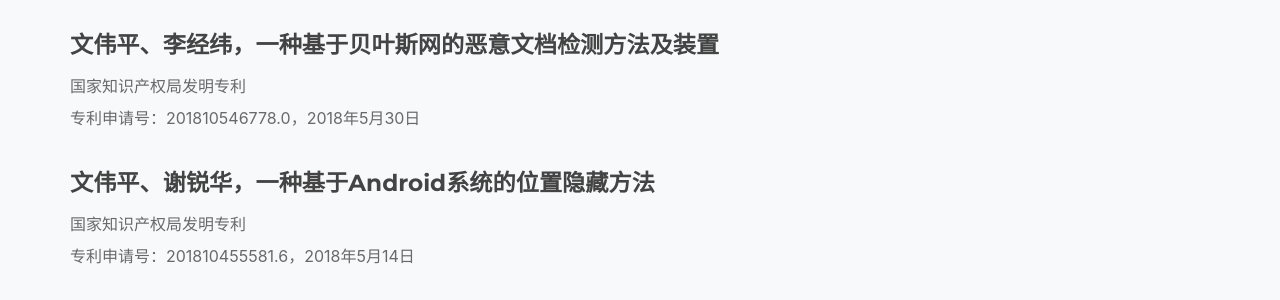
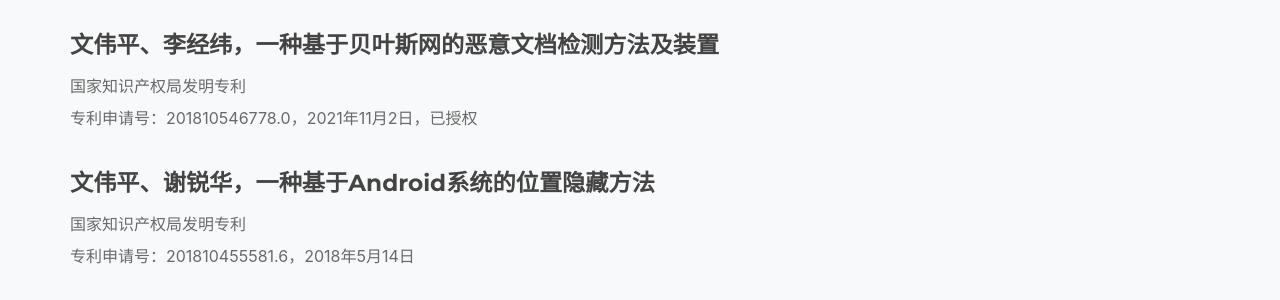
Before and after one commit to xxycfhb/xxycfhb.github.io, a Jekyll site: the page built from pages/patent.html, in a window 1280 px wide and 900 px high, scrolled down 2807 px. Shown: the part 152-452 px from the top of the window. Built offline with Jekyll 4.4.1, drawn with Linux system fonts in a browser that asks for light colours; some web fonts are replaced.

Commit message:
Update sitetext.yml

```diff
--- a/_data/sitetext.yml
+++ b/_data/sitetext.yml
@@ -474,7 +474,7 @@ tutor:
     title: "课题导师"
     text: "侠之小者，除暴安良；侠之大者，为国为民"
     name: "文伟平"
-    content: "中国科学院软件研究所信息安全方向博士，北京大学教授，博士生导师，主要研究领域为：系统与网络安全、大数据与云安全及智能计算安全研究等。作为课题负责人完成了多项国家级或部级信息安全类科研项目，包括国家242信息安全计划3项、中国信息安全测评中心合作项目2项、国家保密局国家保密科研项目2项、公安部信息网络安全重点实验室预研项目1项、军队合作项目3项。参与科技部重点研发计划2项，国家自然科学基金2项，军口863课题1项，973项目1项。作为课题负责人完成的横向课题有华为技术有限公司10项、微软2项和Safe Net公司资助课题1项。在国内一级/核心学术期刊和国际期刊上发表了70多篇学术论文，其中SCI/EI收录30多篇，编写专著1本，译著1本，教材2本，在信息安全领域申请专利近40项，其中已授权专利19项。第29届奥运会网络安全指挥部北京大学技术保障团队负责人，第45届世界技能大赛中国赛区网络安全技术专家。目前为全国网络信息安全工程师高级职业教育项目组核心成员，北京大学软件安全研究小组主要负责人，通信网络安全专委会委员，信息网络安全期刊编委，网信军民融合期刊编委，北京计算机学会网络安全与法务专委会主任，公安部第一研究所和中国航天科工集团软件测评中心专家组专家，益阳市新型智慧城市建设专家咨询委员会成员。  "
+    content: "中国科学院软件研究所信息安全方向博士，北京大学教授，博士生导师，主要研究领域为：系统与网络安全、大数据与云安全及智能计算安全研究等。作为课题负责人完成了多项国家级或部级信息安全类科研项目，包括国家242信息安全计划3项、中国信息安全测评中心合作项目2项、国家保密局国家保密科研项目2项、公安部信息网络安全重点实验室预研项目1项、军队合作项目3项。参与科技部重点研发计划2项，国家自然科学基金2项，军口863课题1项，973项目1项。作为课题负责人完成的横向课题有华为技术有限公司10项、微软2项和Safe Net公司资助课题1项。在国内一级/核心学术期刊和国际期刊上发表了70多篇学术论文，其中SCI/EI收录30多篇，编写专著1本，译著1本，教材2本，在信息安全领域申请专利近40项，其中已授权专利20余项。第29届奥运会网络安全指挥部北京大学技术保障团队负责人，第45届世界技能大赛中国赛区网络安全技术专家。目前为全国网络信息安全工程师高级职业教育项目组核心成员，北京大学软件安全研究小组主要负责人，通信网络安全专委会委员，信息网络安全期刊编委，网信军民融合期刊编委，北京计算机学会网络安全与法务专委会主任，公安部第一研究所和中国航天科工集团软件测评中心专家组专家，益阳市新型智慧城市建设专家咨询委员会成员。  "
     image: ../assets/img/teachers/wwp_mini.png
     alt: tutor image
 
@@ -1294,7 +1294,7 @@ patent:
         number: "专利申请号：201810562255.5，2018年6月4日"
       - title: "文伟平、李经纬，一种基于贝叶斯网的恶意文档检测方法及装置"
         source: "国家知识产权局发明专利"
-        number: "专利申请号：201810546778.0，2018年5月30日"
+        number: "专利申请号：201810546778.0，2021年11月2日，已授权"
       - title: "文伟平、谢锐华，一种基于Android系统的位置隐藏方法"
         source: "国家知识产权局发明专利"
         number: "专利申请号：201810455581.6，2018年5月14日"
```
